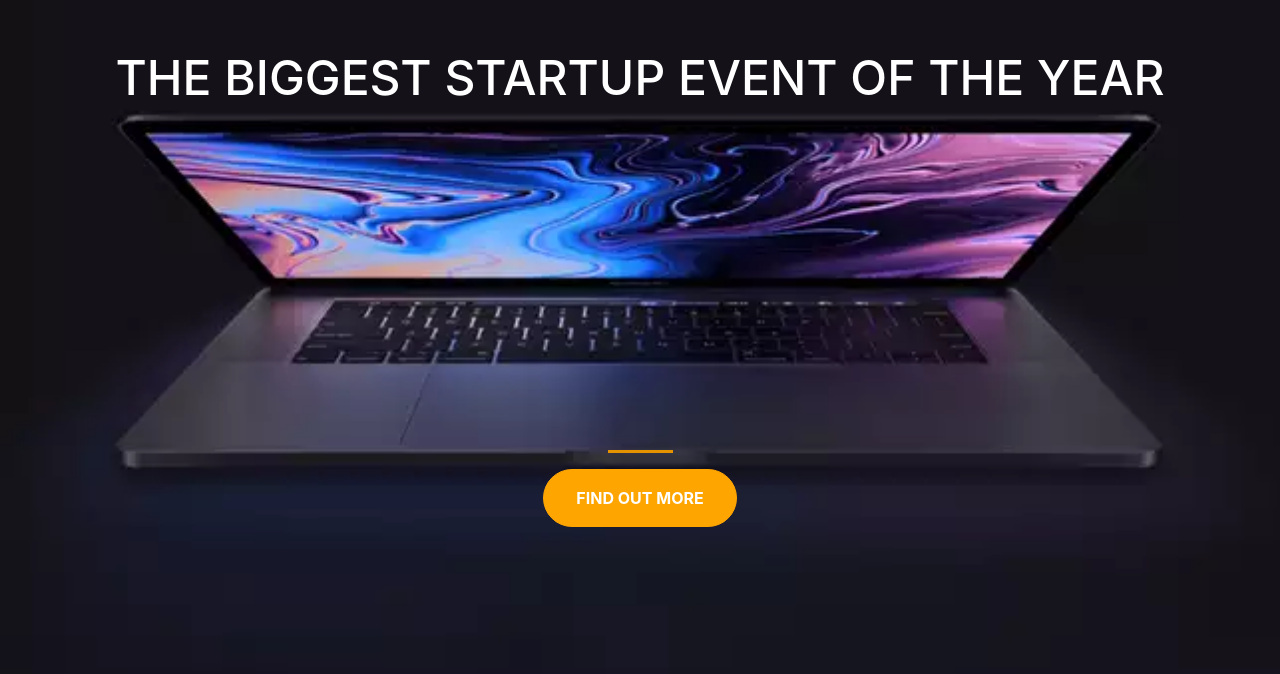
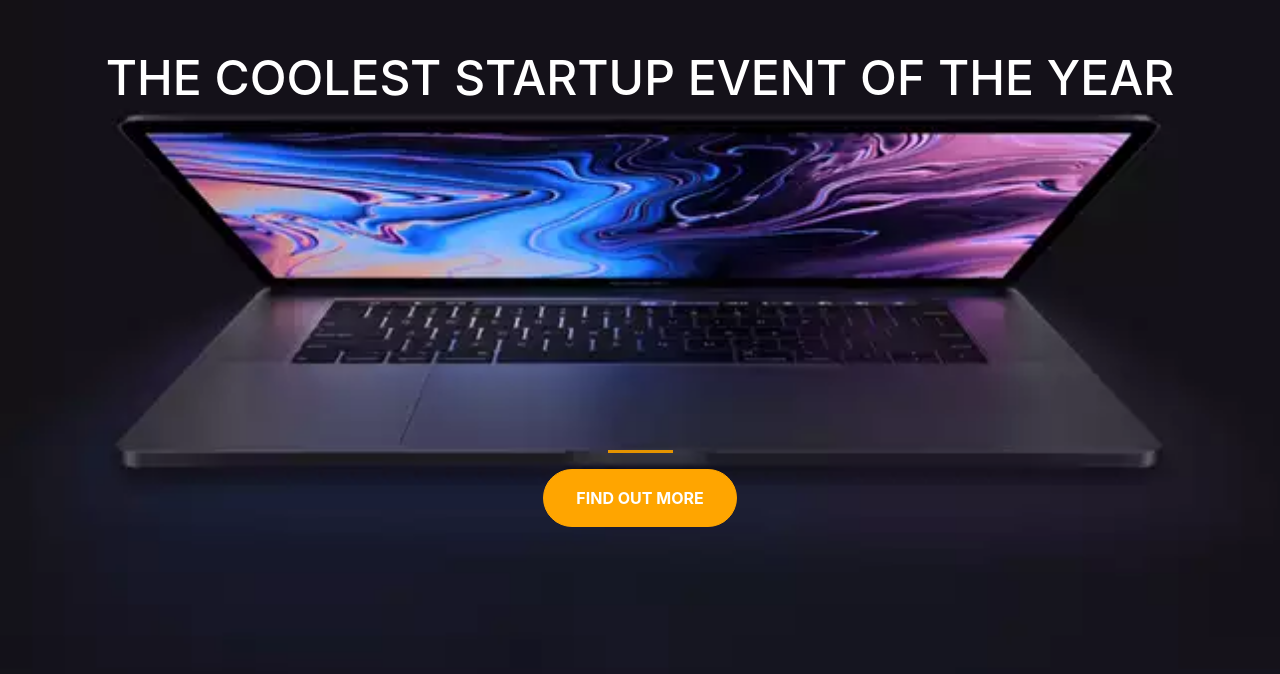
Before and after one commit to aneeqaasghar/generator-aneeqa, a plain HTML site: page index.html in a window 1280 px wide. Shown: the part 112-786 px from the top of the page. Drawn offline with nearby package versions, Linux system fonts and the light colour scheme.

Commit message:
changing tittle

```diff
--- a/index.html
+++ b/index.html
@@ -12,7 +12,7 @@
 	<div class="container d-flex align-items-center h-100">
 		<div class="row">
 		  <header class="text-center col-12">
-	        <h1 class="text-uppercase">the biggest startup event of the year</h1>
+	        <h1 class="text-uppercase">the coolest startup event of the year</h1>
 	        </header>
 	        <div class="buffer col-12"></div>
 	          <section class="text-center col-12">
```
